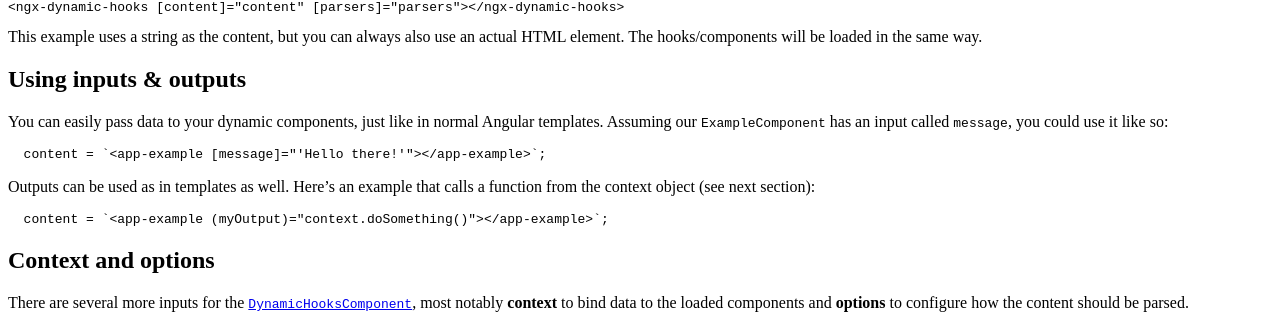
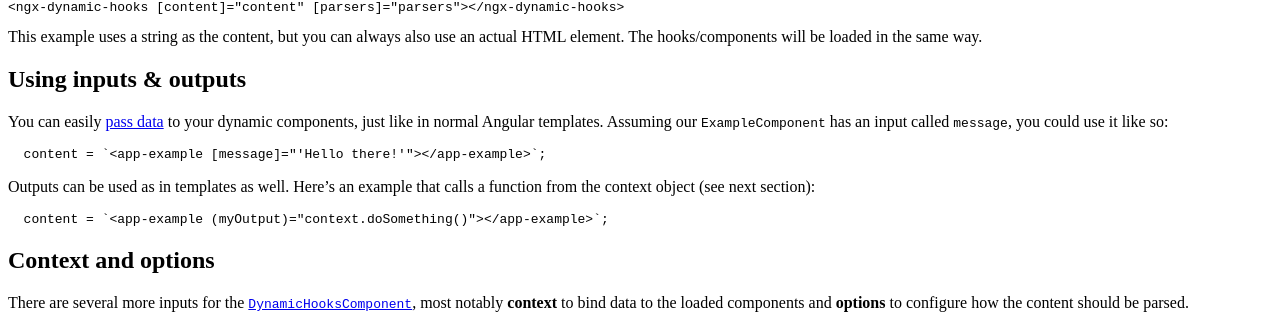
Before and after one commit to Angular-Dynamic-Hooks/Documentation, a Jekyll site: the page built from guide/how-to-use.md, in a window 1280 px wide and 900 px high, scrolled down 16856 px. Shown: the part 147-461 px from the top of the window. Built offline with Jekyll 4.4.1, drawn with Linux system fonts in a browser that asks for light colours; some of the changed lines change nothing that is shown.

````diff
--- a/guide/how-to-use.md
+++ b/guide/how-to-use.md
@@ -40,7 +40,7 @@
 
 ## Using inputs & outputs
 
-You can easily pass data to your dynamic components, just like in normal Angular templates. Assuming our `ExampleComponent` has an input called `message`, you could use it like so:
+You can easily [pass data]({{ 'guide/dynamic-component-features#inputs' | relative_url }}) to your dynamic components, just like in normal Angular templates. Assuming our `ExampleComponent` has an input called `message`, you could use it like so:
 
 ```ts
   content = `<app-example [message]="'Hello there!'"></app-example>`;
````
